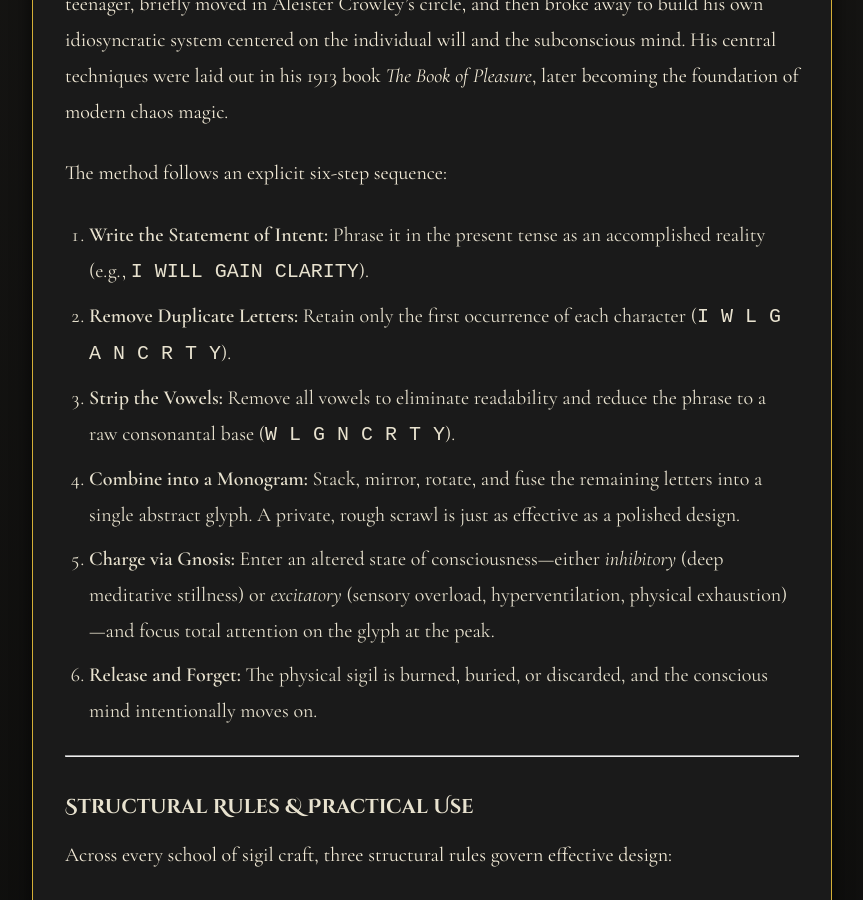
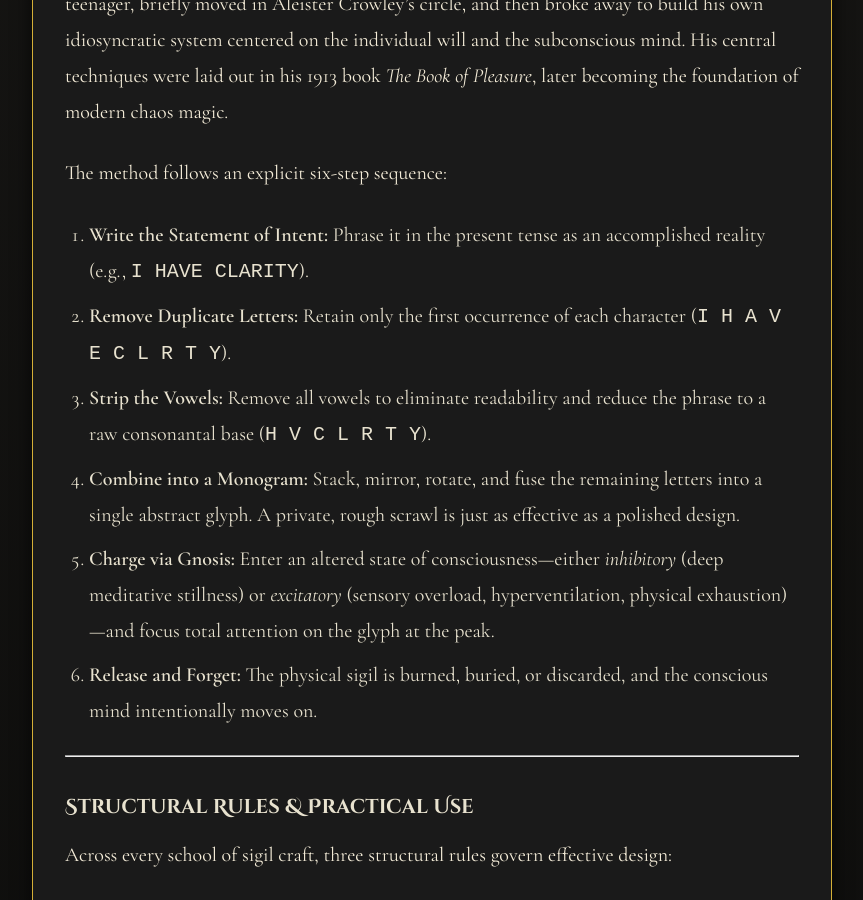
Before and after one commit to maf187/the-gilded-sigil, a Jekyll site: the page built from _posts/2026-08-19-the-art-of-the-sigil.md, in a window 1280 px wide and 900 px high, scrolled down 4204 px. Shown: the whole window, without its empty margins (208-1071 px from the left). Built offline with Jekyll 4.4.1, drawn with Linux system fonts in a browser that asks for light colours.

Commit message:
Revise sigil method steps for clarity
Updated the sigil method steps to reflect a new statement of intent and adjustments in letter processing.

```diff
--- a/_posts/2026-08-19-the-art-of-the-sigil.md
+++ b/_posts/2026-08-19-the-art-of-the-sigil.md
@@ -73,9 +73,9 @@ If the kamea method is the oldest and most formal, this is the newest and most s
 
 The method follows an explicit six-step sequence:
 
-1. **Write the Statement of Intent:** Phrase it in the present tense as an accomplished reality (e.g., `I WILL GAIN CLARITY`).
-2. **Remove Duplicate Letters:** Retain only the first occurrence of each character (`I W L G A N C R T Y`).
-3. **Strip the Vowels:** Remove all vowels to eliminate readability and reduce the phrase to a raw consonantal base (`W L G N C R T Y`).
+1. **Write the Statement of Intent:** Phrase it in the present tense as an accomplished reality (e.g., `I HAVE CLARITY`).
+2. **Remove Duplicate Letters:** Retain only the first occurrence of each character (`I H A V E C L R T Y`).
+3. **Strip the Vowels:** Remove all vowels to eliminate readability and reduce the phrase to a raw consonantal base (`H V C L R T Y`).
 4. **Combine into a Monogram:** Stack, mirror, rotate, and fuse the remaining letters into a single abstract glyph. A private, rough scrawl is just as effective as a polished design.
 5. **Charge via Gnosis:** Enter an altered state of consciousness—either *inhibitory* (deep meditative stillness) or *excitatory* (sensory overload, hyperventilation, physical exhaustion)—and focus total attention on the glyph at the peak.
 6. **Release and Forget:** The physical sigil is burned, buried, or discarded, and the conscious mind intentionally moves on.
```
